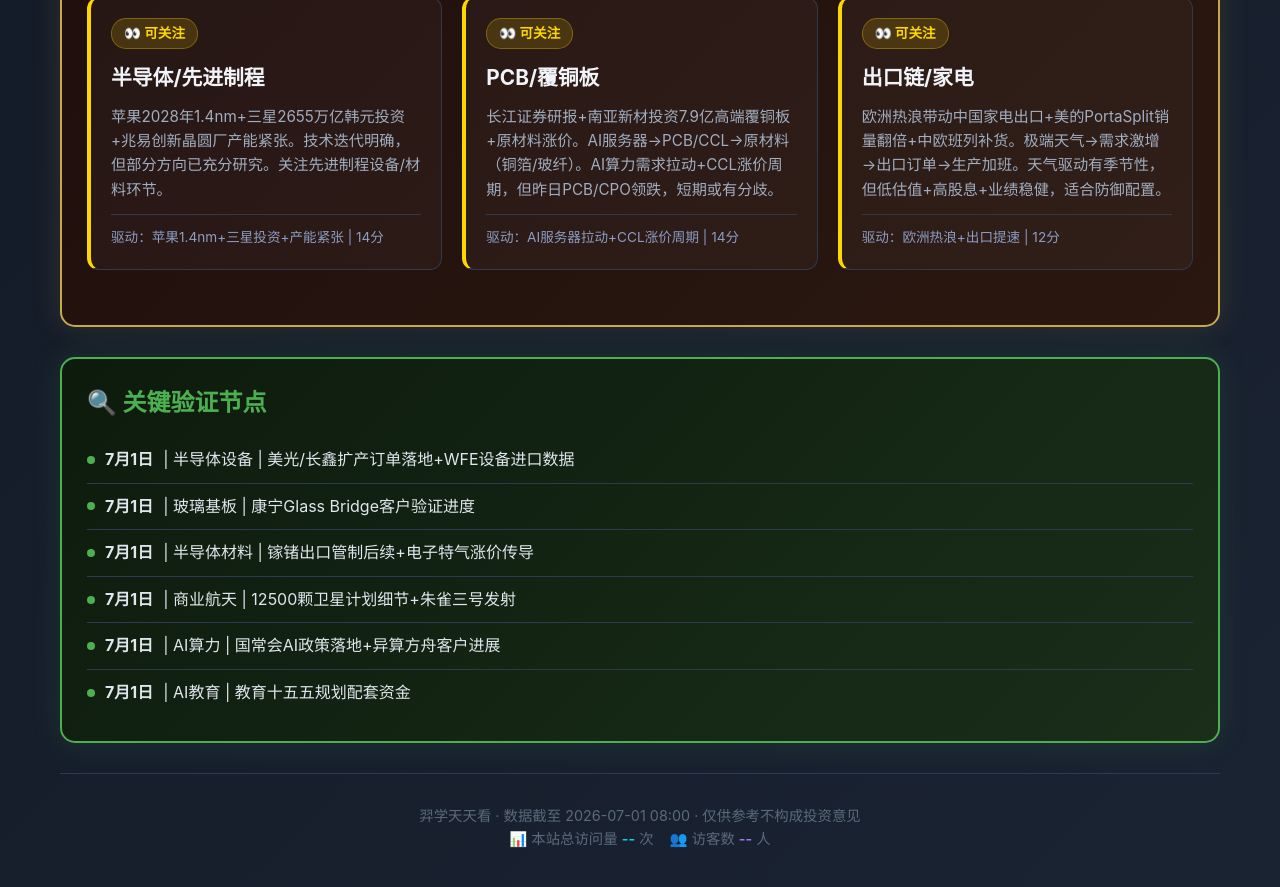
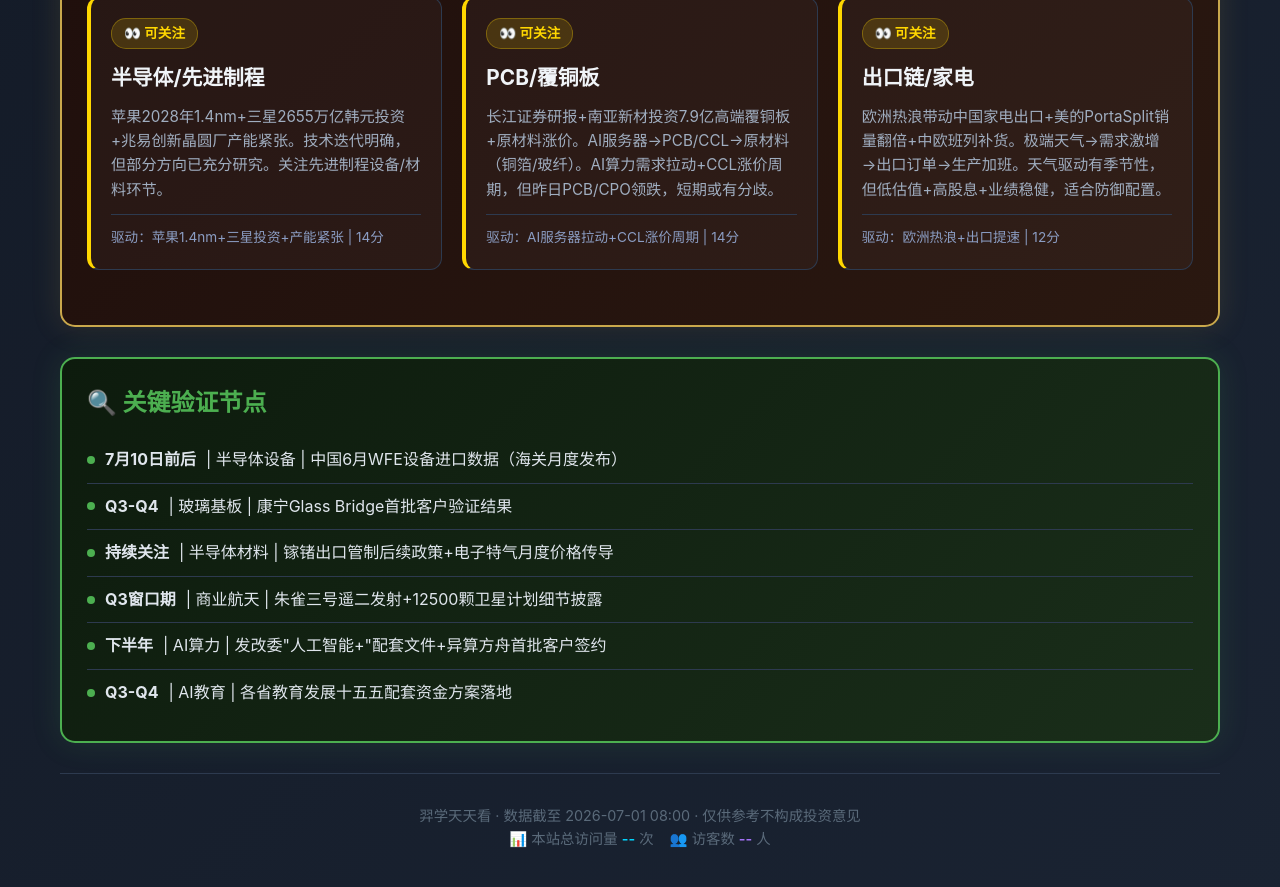
Before and after one commit to xiaoyi0319a/yixue-dashboard, a Jekyll site: the page index.html, which Jekyll copies as it is, in a window 1280 px wide and 900 px high, scrolled down 4035 px. Shown: the top 887 px of the window. Built offline with Jekyll 4.4.1, drawn with Linux system fonts in a browser that asks for light colours; comment, search, counter and statistics services are not loaded.

Commit message:
fix: 关键验证节点改为具体未来事件时间锚点

```diff
--- a/index.html
+++ b/index.html
@@ -442,12 +442,12 @@
         <div class="verification-section">
             <h2>🔍 关键验证节点</h2>
             <ul class="verify-list">
-                <li><span class="verify-dot"></span><strong>7月1日</strong> | 半导体设备 | 美光/长鑫扩产订单落地+WFE设备进口数据</li>
-                <li><span class="verify-dot"></span><strong>7月1日</strong> | 玻璃基板 | 康宁Glass Bridge客户验证进度</li>
-                <li><span class="verify-dot"></span><strong>7月1日</strong> | 半导体材料 | 镓锗出口管制后续+电子特气涨价传导</li>
-                <li><span class="verify-dot"></span><strong>7月1日</strong> | 商业航天 | 12500颗卫星计划细节+朱雀三号发射</li>
-                <li><span class="verify-dot"></span><strong>7月1日</strong> | AI算力 | 国常会AI政策落地+异算方舟客户进展</li>
-                <li><span class="verify-dot"></span><strong>7月1日</strong> | AI教育 | 教育十五五规划配套资金</li>
+                <li><span class="verify-dot"></span><strong>7月10日前后</strong> | 半导体设备 | 中国6月WFE设备进口数据（海关月度发布）</li>
+                <li><span class="verify-dot"></span><strong>Q3-Q4</strong> | 玻璃基板 | 康宁Glass Bridge首批客户验证结果</li>
+                <li><span class="verify-dot"></span><strong>持续关注</strong> | 半导体材料 | 镓锗出口管制后续政策+电子特气月度价格传导</li>
+                <li><span class="verify-dot"></span><strong>Q3窗口期</strong> | 商业航天 | 朱雀三号遥二发射+12500颗卫星计划细节披露</li>
+                <li><span class="verify-dot"></span><strong>下半年</strong> | AI算力 | 发改委"人工智能+"配套文件+异算方舟首批客户签约</li>
+                <li><span class="verify-dot"></span><strong>Q3-Q4</strong> | AI教育 | 各省教育发展十五五配套资金方案落地</li>
             </ul>
         </div>
 
```
